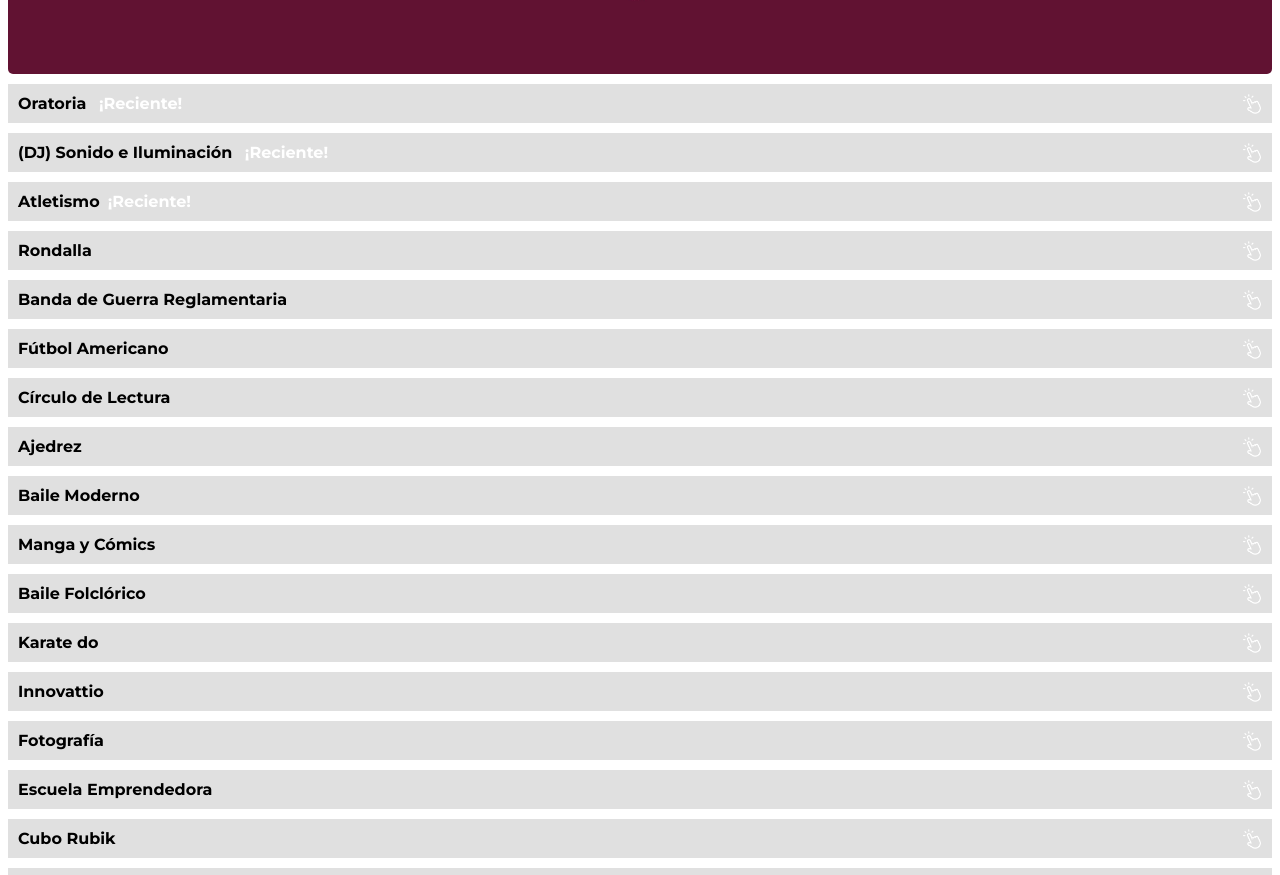
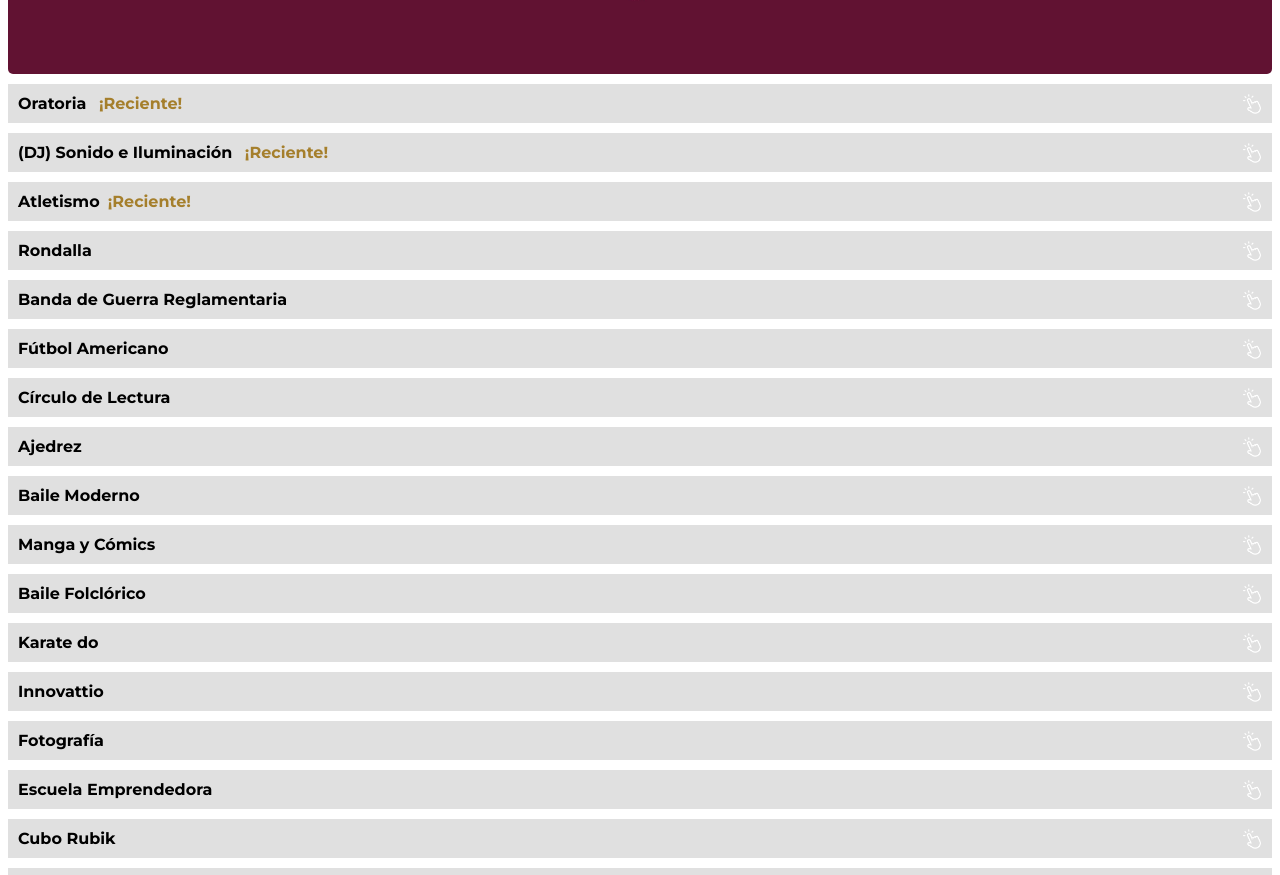
Before and after one commit to ConalepOrizabaRFM/ConaleporizabaRFM, a plain HTML site: page index.html in a window 1280 px wide. Shown: the part 1812-2687 px from the top of the page. Drawn offline with Linux system fonts and the light colour scheme.

Commit message:
Update index.html

```diff
--- a/index.html
+++ b/index.html
@@ -124,7 +124,7 @@
     </div>
 
     <div class="preceptoria" onclick="this.querySelector('.details').style.display = this.querySelector('.details').style.display === 'none' ? 'block' : 'none';">
-        <strong>Oratoria <span class="right" style="color: #FFFFFF; margin-left: 8px;">¡Reciente!</span></strong>
+        <strong>Oratoria <span class="right" style="color: #a57f2c; margin-left: 8px;">¡Reciente!</span></strong>
         <img src="CLIC.png" style="width: 20px; float: right; cursor: pointer;">
         <div class="details" style="display: none;">
             <p>Desarrolla tus habilidades de comunicación y liderazgo mientras aprendes a hablar en público con confianza. Mejora tu capacidad de expresar ideas de manera clara y persuasiva. Si te apasiona la palabra y deseas destacar en presentaciones o discursos, la oratoria es la oportunidad perfecta para ti.</p>
@@ -134,7 +134,7 @@
     </div>
 
     <div class="preceptoria" onclick="this.querySelector('.details').style.display = this.querySelector('.details').style.display === 'none' ? 'block' : 'none';">
-        <strong>(DJ) Sonido e Iluminación <span class="right" style="color: #FFFFFF; margin-left: 8px;">¡Reciente!</span></strong>
+        <strong>(DJ) Sonido e Iluminación <span class="right" style="color: #a57f2c; margin-left: 8px;">¡Reciente!</span></strong>
         <img src="CLIC.png" style="width: 20px; float: right; cursor: pointer;">
         <div class="details" style="display: none;">
             <p>Sumérgete en el electrizante mundo del DJing y domina el arte de mezclar música y controlar las luces que encienden cualquier ambiente. Aprende a utilizar el equipo profesional de sonido e iluminación, mientras descubres los secretos detrás de las mejores mezclas y efectos que hacen vibrar a una audiencia. Si te apasiona la música y sueñas con ser el alma de la fiesta, ¡esta preceptoría es para ti!</p>
@@ -143,7 +143,7 @@
         </div>
     </div>
     <div class="preceptoria" onclick="this.querySelector('.details').style.display = this.querySelector('.details').style.display === 'none' ? 'block' : 'none';">
-        <strong>Atletismo<span class="right" style="color: #FFFFFF; margin-left: 8px;">¡Reciente!</span></strong>
+        <strong>Atletismo<span class="right" style="color: #a57f2c; margin-left: 8px;">¡Reciente!</span></strong>
         <img src="CLIC.png" style="width: 20px; float: right; cursor: pointer;">
         <div class="details" style="display: none;">
             <p>Busca superar tus límites y alcanzar tu máximo potencial. Desarrolla tu resistencia, velocidad y fuerza a través de diversas disciplinas. Siente la satisfacción de mejorar tus marcas personales y alcanzar tus metas. Si deseas ser más rápido que el viento o saltar más alto, el atletismo es la oportunidad que necesitas.</p>
```
